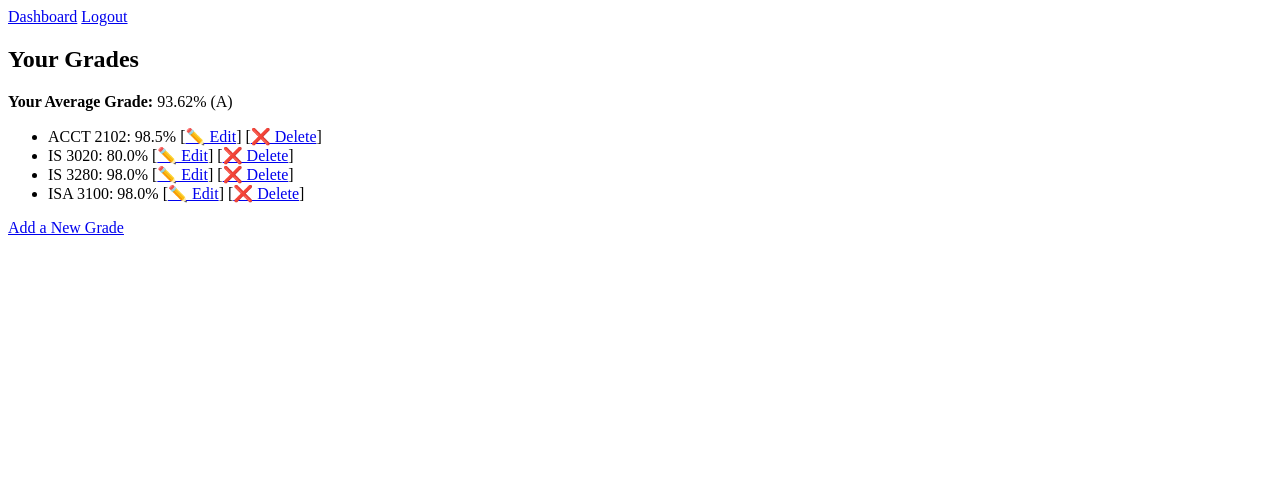
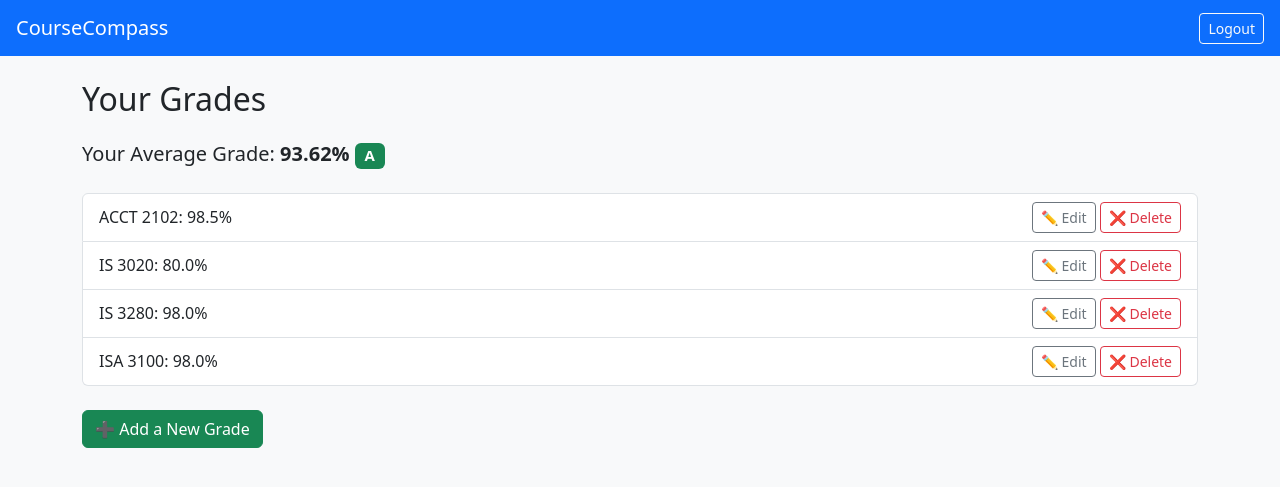
Before and after one commit to ksu-is/CourseCompass, a Flask app: page /dashboard in a window 1280 px wide. Shown: the top 487 px of the page. Run offline with Flask 3, Linux system fonts and the light colour scheme; a user stored in the database is signed in; data comes from the database, SQL or seed files in the repository.

Commit message:
🔗 Add Bootstrap CDN to base.html  🎨 Apply Bootstrap styles to: Navigation bar, Forms, Grade list, Buttons  🧼 Clean and modernize layout

```diff
--- a/CourseCompass/app/templates/base.html
+++ b/CourseCompass/app/templates/base.html
@@ -2,21 +2,29 @@
 <html>
 <head>
   <title>{% block title %}Grade Tracker{% endblock %}</title>
+  <!-- ✅ Bootstrap 5 CDN -->
+  <link href="https://cdn.jsdelivr.net/npm/bootstrap@5.3.0/dist/css/bootstrap.min.css" rel="stylesheet">
 </head>
-<body>
-    <nav>
-        <a href="{{ url_for('dashboard') }}">Dashboard</a>
-        <a href="{{ url_for('logout') }}">Logout</a>
+<body class="bg-light text-dark">
+  <nav class="navbar navbar-expand-lg navbar-dark bg-primary mb-4 px-3">
+    <a class="navbar-brand" href="{{ url_for('dashboard') }}">CourseCompass</a>
+    <div class="ms-auto">
+      <a class="btn btn-outline-light btn-sm" href="{{ url_for('logout') }}">Logout</a>
+    </div>
   </nav>
+
+  <div class="container">
     {% with messages = get_flashed_messages() %}
       {% if messages %}
-    <ul>
+        <div class="alert alert-success">
           {% for message in messages %}
-        <li style="color: green;">{{ message }}</li>
+            {{ message }}
           {% endfor %}
-    </ul>
+        </div>
       {% endif %}
     {% endwith %}
+
     {% block content %}{% endblock %}
+  </div>
 </body>
 </html>
--- a/CourseCompass/app/templates/dashboard.html
+++ b/CourseCompass/app/templates/dashboard.html
@@ -1,21 +1,37 @@
 {% extends 'base.html' %}
 {% block title %}Dashboard{% endblock %}
 {% block content %}
-<h2>Your Grades</h2>
+<h2 class="mb-4">Your Grades</h2>
+
 {% if avg is not none %}
-  <p><strong>Your Average Grade:</strong> {{ avg }}% ({{ letter }})</p>
+  <div class="mb-4">
+    <h5>Your Average Grade:
+      <span class="fw-bold">{{ avg }}%</span>
+      <span class="badge
+        {% if letter == 'A' %}bg-success
+        {% elif letter == 'B' %}bg-primary
+        {% elif letter == 'C' %}bg-warning text-dark
+        {% elif letter == 'D' %}bg-danger
+        {% else %}bg-dark
+        {% endif %}
+      ">{{ letter }}</span>
+    </h5>
+  </div>
 {% endif %}
 
-<ul>
-    {% for grade in grades %}
-      <li>
-        {{ grade.course_name }}: {{ grade.grade }}%
-        [<a href="{{ url_for('edit_grade', grade_id=grade.id) }}">✏️ Edit</a>]
-        [<a href="{{ url_for('delete_grade', grade_id=grade.id) }}" onclick="return confirm('Are you sure you want to delete this grade?')">❌ Delete</a>]
-      </li>
-    {% else %}
-      <li>No grades added yet.</li>
-    {% endfor %}
-  </ul>
-<p><a href="{{ url_for('add_grade') }}">Add a New Grade</a></p>
+<ul class="list-group mb-4">
+  {% for grade in grades %}
+    <li class="list-group-item d-flex justify-content-between align-items-center">
+      <span>{{ grade.course_name }}: {{ grade.grade }}%</span>
+      <span>
+        <a class="btn btn-sm btn-outline-secondary" href="{{ url_for('edit_grade', grade_id=grade.id) }}">✏️ Edit</a>
+        <a class="btn btn-sm btn-outline-danger" href="{{ url_for('delete_grade', grade_id=grade.id) }}" onclick="return confirm('Delete this grade?')">❌ Delete</a>
+      </span>
+    </li>
+  {% else %}
+    <li class="list-group-item">No grades added yet.</li>
+  {% endfor %}
+</ul>
+
+<a class="btn btn-success" href="{{ url_for('add_grade') }}">➕ Add a New Grade</a>
 {% endblock %}
```
Also changed, not shown: CourseCompass/app/templates/add_grade.html (+16 -7 lines), CourseCompass/app/templates/edit_grade.html (+16 -7 lines). Lines whose indentation alone changed are shown as unchanged.
